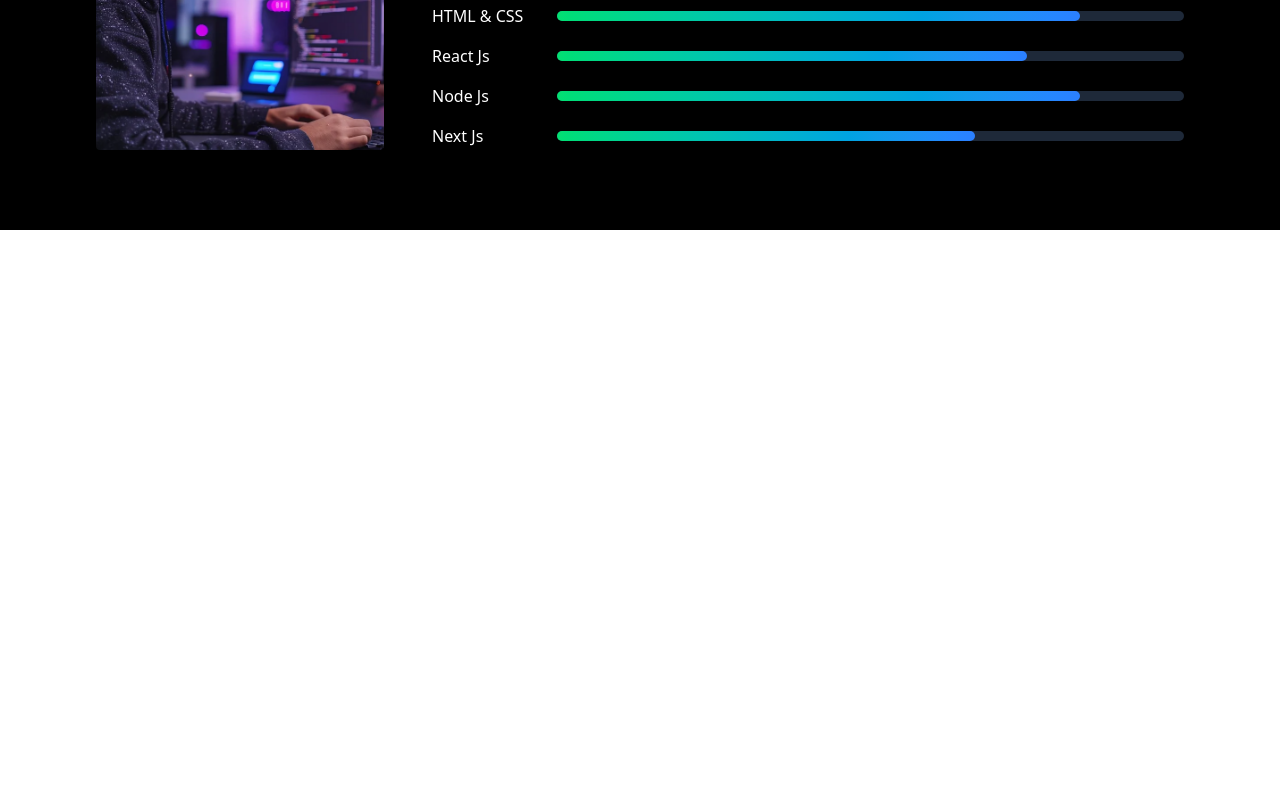
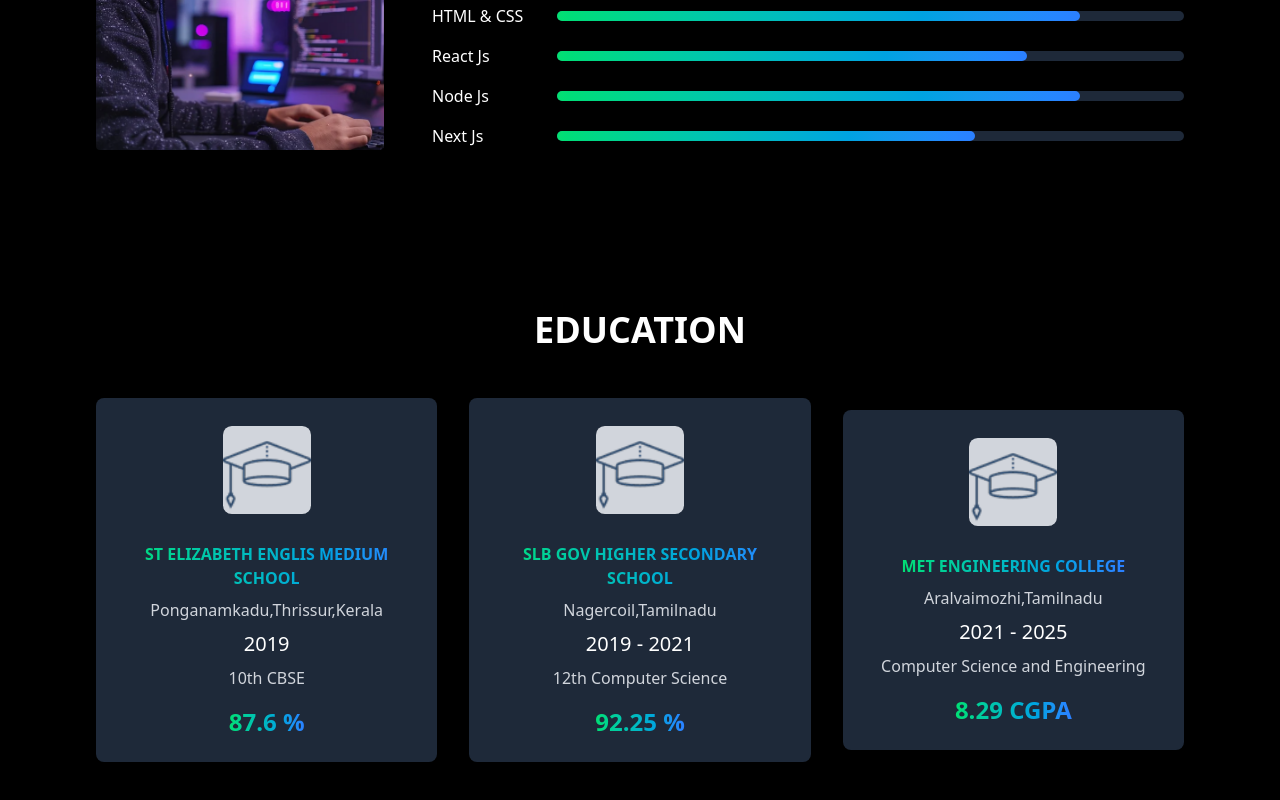
Before and after one commit to Shijin2k3/Portfolio-shijin, a React (Vite) app: page / in a window 1280 px wide. Shown: the part 1178-1978 px from the top of the page. Before the commit the page ends 1408 px from the top, so only its background shows below. Built offline with nearby package versions, Linux system fonts and the light colour scheme.

Commit message:
Initialized Education Section

```diff
--- a/src/App.jsx
+++ b/src/App.jsx
@@ -3,6 +3,7 @@
 import ResponsiveNav from './components/Navbar/ResponsiveNav'
 import Hero from './components/hero/Hero'
 import About from './components/about/About'
+import Education from './components/education/Education'
 
 function App() {
 
@@ -13,6 +14,7 @@
         <ResponsiveNav />
         <Hero />
         <About />
+        <Education />
       </div>
 
 
--- a/src/components/Navbar/Navbar.jsx
+++ b/src/components/Navbar/Navbar.jsx
@@ -10,13 +10,13 @@
     <div className='w-full h-[12vh] fixed bg-black text-white transition-all duration-200 z-[1000]'>
         <div className='flex items-center h-full justify-between w-[90%] xl:w-[80%] mx-auto'>
             <div>
-                <h1 className='uppercase font-bold text-xl md:text-2xl italic'>SHIJIN</h1>
+                <h1 className='uppercase font-bold text-xl md:text-3xl italic cursor-pointer text-cyan-300'>SHIJIN</h1>
             </div>
             <div className='hidden lg:flex items-center space-x-10'>
               {navItems.map(({link,path})=>(
                 <Link key={path} className="relative uppercase text-white text-base font-medium w-fit block after:block
                  after:content-[''] after:absolute after:h-[3px] after:bg-cyan-300 after:w-full after:scale-x-0 hover:after:scale-x-100
-                  after:transition duration-300 after:origin-right cursor-pointer"
+                  after:transition duration-300 after:origin-right hover:text-cyan-300 cursor-pointer"
                 to={path} spy={true} offset={-100} smooth={true}>{link}</Link>
               ))}
             </div>
--- /dev/null
+++ b/src/components/education/Education.jsx
@@ -0,0 +1,36 @@
+import React from 'react'
+import { education } from '../../data/data'
+import { GiH2O } from 'react-icons/gi'
+
+const Education = () => {
+  return (
+    <div className='bg-black text-white py-20' id='education'>
+        <div className='mx-auto px-8 md:px-16 lg:px-24'>
+           <h1 className='text-4xl font-bold uppercase text-center mb-12'>Education</h1>
+           <div className='grid grid-cols-1 md:grid-cols-2 lg:grid-cols-3 items-center  gap-8'>
+             {
+                education.map((e,id)=>(
+                    <div key={e.id} className='bg-gray-800 px-6 pb-6 rounded-lg hover:shadow-lg transform transition-transform
+                     duration-300 hover:scale-105 flex flex-col items-center cursor-pointer'>
+                        <div>
+                        <img src={e.image} alt="" className='mt-8 h-20 w-20 rounded-lg scale-110 overflow-hidden bg-gray-300'/>
+                        </div>
+                        <div className='flex flex-col items-center'>
+                            <h2 className='mt-8 font-bold  text-transparent bg-clip-text
+                             bg-gradient-to-r from-green-400 to-blue-500 text-center'>{e.name}</h2>
+                             <p className='mt-2 text-gray-300'>{e.address}</p>
+                             <p className='mt-2 text-white text-xl'>{e.year}</p>
+                             <p className='mt-2 text-gray-300'>{e.class}</p>
+                             <h2 className='mt-4 font-bold text-2xl text-transparent bg-clip-text
+                             bg-gradient-to-r from-green-400 to-blue-500'>{e.grade}</h2>
+                        </div>
+                    </div>
+                ))
+             }
+           </div>
+        </div>
+    </div>
+  )
+}
+
+export default Education
--- a/src/components/hero/Hero.jsx
+++ b/src/components/hero/Hero.jsx
@@ -13,7 +13,7 @@
                bg-clip-text text-2xl tracking-tight text-transparent'>
                 Full Stack Web Developer
               </span>
-              <p className='my-2 max-w-xl py-6 font-light tracking-tighter'>I'am a passionate Full Stack Web Developer, I specialize in creating dynamic and responsive web applications
+              <p className=' max-w-xl text-lg mb-8 py-6 font-light tracking-tighter'>I'am a passionate Full Stack Web Developer, I specialize in creating dynamic and responsive web applications
                 that deliver exceptional user experiences. With a strong foundation in both front-end technologies like HTML,
                  CSS, and JavaScript, and back-end frameworks such as Node.js and Express, I am adept at building seamless, scalable solutions</p>
             </div>
--- a/src/data/data.js
+++ b/src/data/data.js
@@ -1,3 +1,4 @@
+import image from '../assets/education.png'
 export const navItems=[
     {
       link:'Home',path:'home'
@@ -15,3 +16,32 @@
       link:'Contact',path:'contact'
     }
   ]
+ export const education=[
+  {
+    id:1,
+    image:image,
+    name:'ST ELIZABETH ENGLIS MEDIUM SCHOOL',
+    address:'Ponganamkadu,Thrissur,Kerala',
+    year:'2019',
+    class: '10th CBSE',
+    grade:"87.6 %"
+  },
+  {
+    id:2,
+    image:image,
+    name:'SLB GOV HIGHER SECONDARY SCHOOL ',
+    address:'Nagercoil,Tamilnadu',
+    year:'2019 - 2021',
+    class: '12th Computer Science',
+    grade:"92.25 %"
+  },
+  {
+    id:3,
+    image:image,
+    name:'MET ENGINEERING COLLEGE',
+    address:'Aralvaimozhi,Tamilnadu',
+    year:'2021 - 2025',
+    class: 'Computer Science and Engineering',
+    grade:"8.29 CGPA"
+  },
+ ]
```
Also changed, not shown: src/assets/education.png (added), src/assets/met.png (added).
